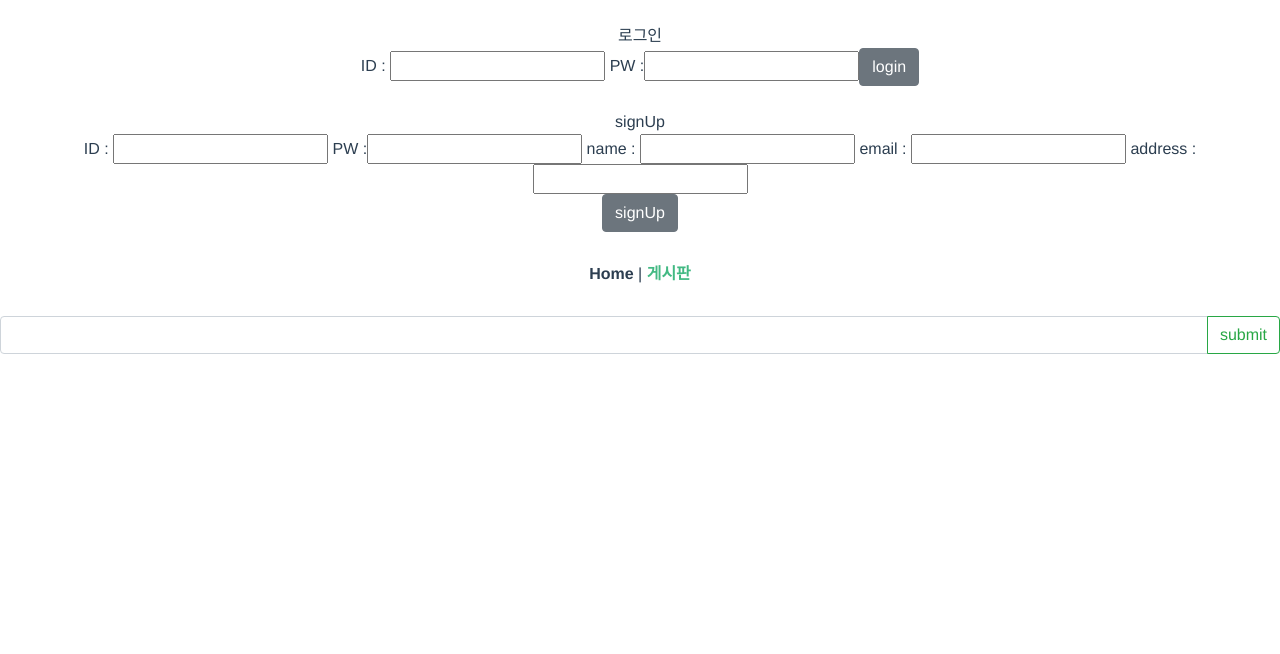
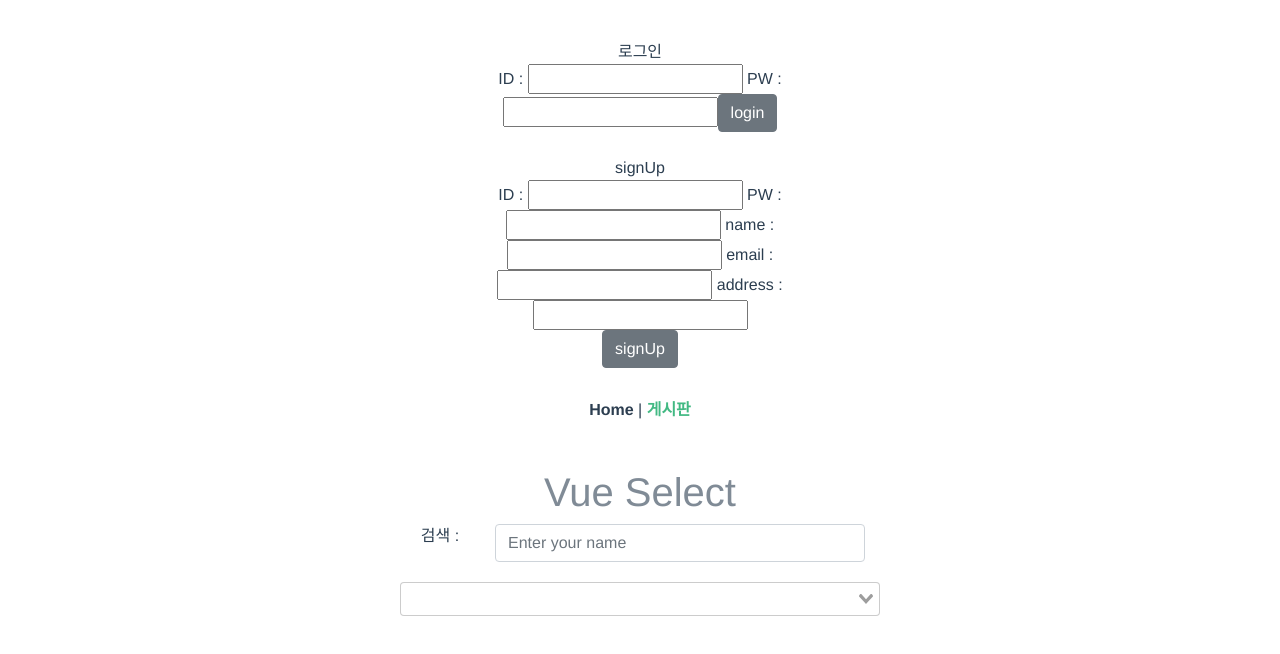
Before and after one commit to shining8543/SSAFY_final_pair, a Vue app: page /about in a window 1280 px wide. Shown: the top 654 px of the page. Built offline with nearby package versions, Linux system fonts and the light colour scheme.

Commit message:
search input

```diff
--- a/package.json
+++ b/package.json
@@ -8,6 +8,7 @@
     "lint": "vue-cli-service lint"
   },
   "dependencies": {
+    "@livelybone/vue-select": "^2.6.5",
     "axios": "^0.21.1",
     "bootstrap-vue": "^2.21.2",
     "core-js": "^3.12.1",
@@ -15,6 +16,7 @@
     "vue": "^2.6.12",
     "vue-daum-map": "^1.0.15",
     "vue-router": "^3.5.1",
+    "vue-select": "^3.11.2",
     "vuex": "^3.6.2"
   },
   "devDependencies": {
--- a/src/components/Detail.vue
+++ b/src/components/Detail.vue
@@ -1,6 +1,7 @@
 <template>
   <div>
     <table class="table table-striped">
+
       <tr>
         <th>제목</th>
         <th>작성자</th>
--- a/src/views/About.vue
+++ b/src/views/About.vue
@@ -1,25 +1,118 @@
 <template>
-  <div class="about">
 
-    <b-input-group>
+<div id="app">
+  <h1>Vue Select</h1>
 
-    <b-form-input></b-form-input>
-<b-input-group-append>
-     <b-button variant="outline-success">submit</b-button>
-    </b-input-group-append>
-  </b-input-group>
-  </div>
+<div>
+  <b-container fluid>
+
+
+  <b-row class="my-1">
+    <b-col sm="2">
+      <label for="input-default" >검색 :</label>
+    </b-col>
+    <b-col sm="10">
+      <b-form-input id="input-default" placeholder="Enter your name" @keyup.enter="show()" v-on:blur="show()"></b-form-input>
+    </b-col>
+  </b-row>
+
+
+    <table class="table">
+      <tr>
+
+        <td  v-if=ulactivate  activate>First Action</td>
+        <td v-if=ulactivate>Second Action</td>
+        <td v-if=ulactivate>Third Action</td>
+        </tr>
+
+
+    </table>
+
+</b-container>
+</div>
+
+<vue-select :options="options">
+
+
+  </vue-select>
+</div>
+
+
 </template>
 
+
 <script>
+import "vue-select/dist/vue-select.css";
+import VueSelect from 'vue-select'
+export default {
+  name:"search",
+  components:{
+    VueSelect,
+  },
+   data() {
+     return {
+       activate:false,
+       ulactivate:false,
+      user: "",
+     country: 0,
+     options: [
+       "Yogesh singh",
+       "Sunil singh",
+       "Sonarika bhadoria",
+       "Akilesh sahu",
+       "Mayank patidar"
+     ],
+     country_options: []
+     }
+   },
+   methods: {
+      fetchOptions: function(search,loading){
+        console.log(loading);
+        console.log(search);
+        // AJAX request
+        // axios.get('ajaxfile.php', {
+        //    params: {
+        //       search: search,
+        //    }
+        // })
+        // .then(function (response) {
 
+        //    // Update options
+        //    el.country_options = response.data;
 
-export default {
-  name: "list",
+        // });
 
+      },
+      show(){
+        this.ulactivate=!this.ulactivate;
+      },
+      selectedOption: function(value){
+         console.log("value : " + value);
+      }
+   }
 
 }
+
 </script>
+<style>
+body {
+  font-family: 'Source Sans Pro', 'Helvetica Neue', Arial, sans-serif;
+  text-rendering: optimizelegibility;
+  -moz-osx-font-smoothing: grayscale;
+  -moz-text-size-adjust: none;
+}
 
+h1,.muted {
+  color: #2c3e5099;
+}
 
-<style></style>
+h1 {
+  font-size: 26px;
+  font-weight: 600;
+}
+
+#app {
+  max-width: 30em;
+  margin: 1em auto;
+}
+</style>
--- /dev/null
+++ b/src/views/board.vue
@@ -0,0 +1,7 @@
+<template>
+  <div>
+  <router-view>
+
+  </router-view>
+  </div>
+</template>
--- a/src/views/list.vue
+++ b/src/views/list.vue
@@ -3,7 +3,6 @@
 <template>
 
   <div>
-
     <b-input-group>
 
       <b-dropdown text="Dropdown" variant="info">
@@ -93,7 +92,7 @@ export default {
   },
   data: function () {
     return {
-      board:[{curpage:"",}],
+      boarda:[{curpage:"",}],
       // items: [],
       // pages: [],
       // board: "",
@@ -101,17 +100,14 @@ export default {
     };
   },
   created() {
-    this.$store.dispatch("getBoards",this.board);// list들 받아오기
+    this.$store.dispatch("getBoards",this.boarda);// list들 받아오기
+
 
   },
   computed : {
     ...mapGetters(['boards','startPage','endPage','curPage','totalPage']),
 
   },
-
-
-
-
   methods :{
     write(){
       this.$router.push("write");
```
Also changed, not shown: src/components/Row.vue (+0 -7 lines), 1 other file (tests, documents, lock files or other folders).
